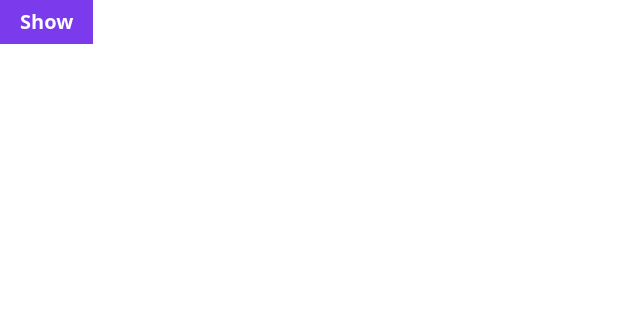
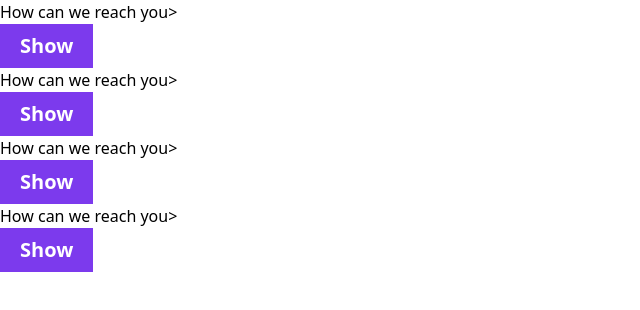
Before and after one commit to Ujjal-ENG/start-learn-react, a React (Create React App) app: page / in a window 1280 px wide. Shown: the top 310 px of the page, without its empty margins (0-640 px from the left). Built offline with nearby package versions, Linux system fonts and the light colour scheme.

Commit message:
done the toggleing of faw section

```diff
--- a/src/App.js
+++ b/src/App.js
@@ -1,10 +1,10 @@
 import React from 'react';
-import Toggle from './Toggle/Toggle';
+import Faq from './Toggle/Faq';
 
 const App = () => {
     return (
         <>
-            <Toggle />
+            <Faq />
         </>
     );
 };
--- /dev/null
+++ b/src/Toggle/Faq.js
@@ -0,0 +1,15 @@
+import React from 'react';
+import Toggle from './Toggle';
+
+const Faq = () => {
+    const datas = [{ quesationg1: 'How can we reach you>' }, { quesationg1: 'How can we reach you>' }, { quesationg1: 'How can we reach you>' }, { quesationg1: 'How can we reach you>' }];
+    return (
+        <div>
+            {datas.map((el, i) => (
+                <Toggle data={el.quesationg1} key={i} />
+            ))}
+        </div>
+    );
+};
+
+export default Faq;
--- a/src/Toggle/Toggle.js
+++ b/src/Toggle/Toggle.js
@@ -1,12 +1,13 @@
 import React, { useState } from 'react';
 
-const Toggle = () => {
+const Toggle = ({ data }) => {
     const [toggle, setToggle] = useState(false);
     const handleChang = () => {
         setToggle((ps) => !ps);
     };
     return (
         <div className="transition-all ease-in-out">
+            <h1>{data}</h1>
             {toggle && (
                 <h1 className="transition">Lorem ipsum dolor sit amet consectetur adipisicing elit. Fugit nihil expedita magnam adipisci a repellendus deleniti optio perferendis cum repudiandae!</h1>
             )}
```
